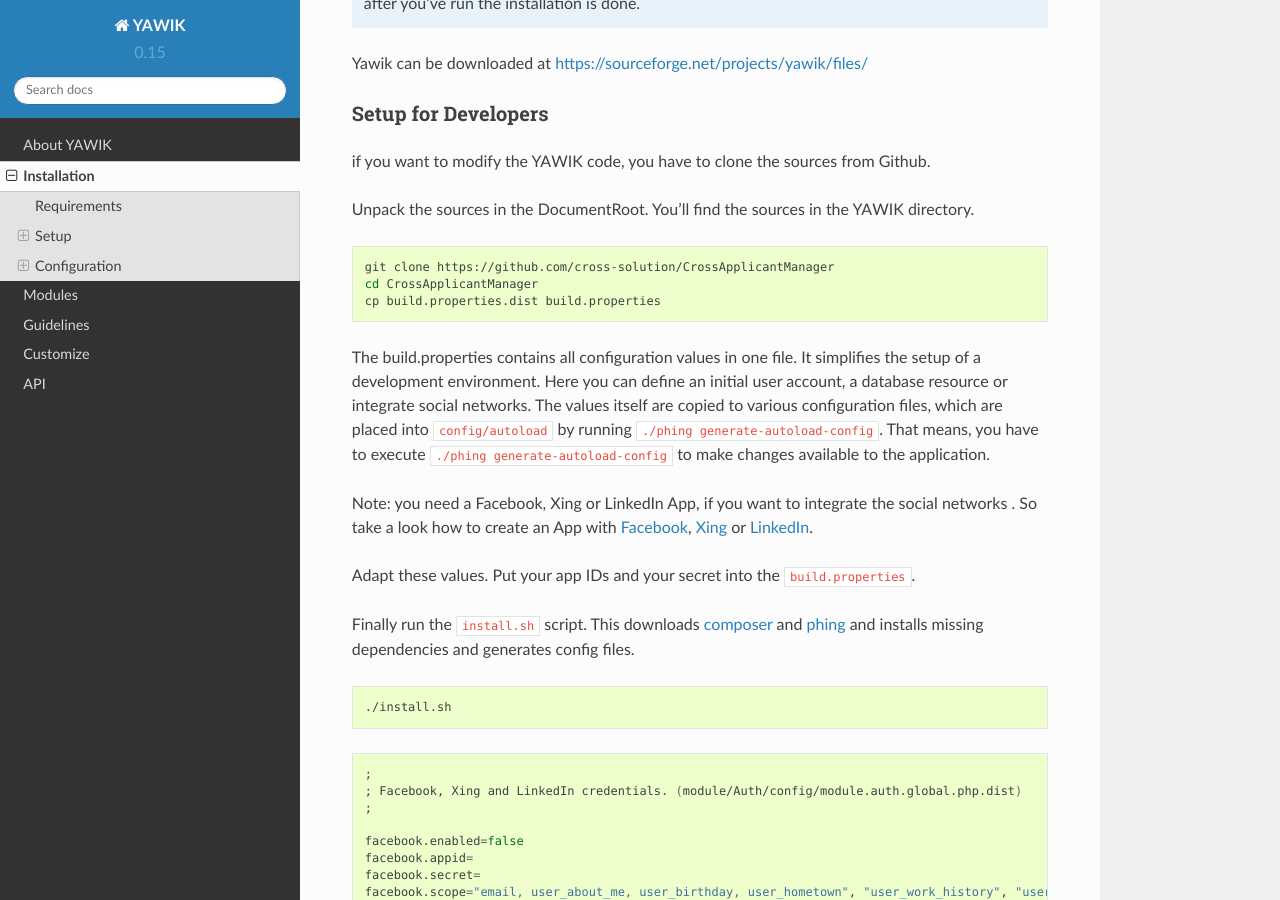
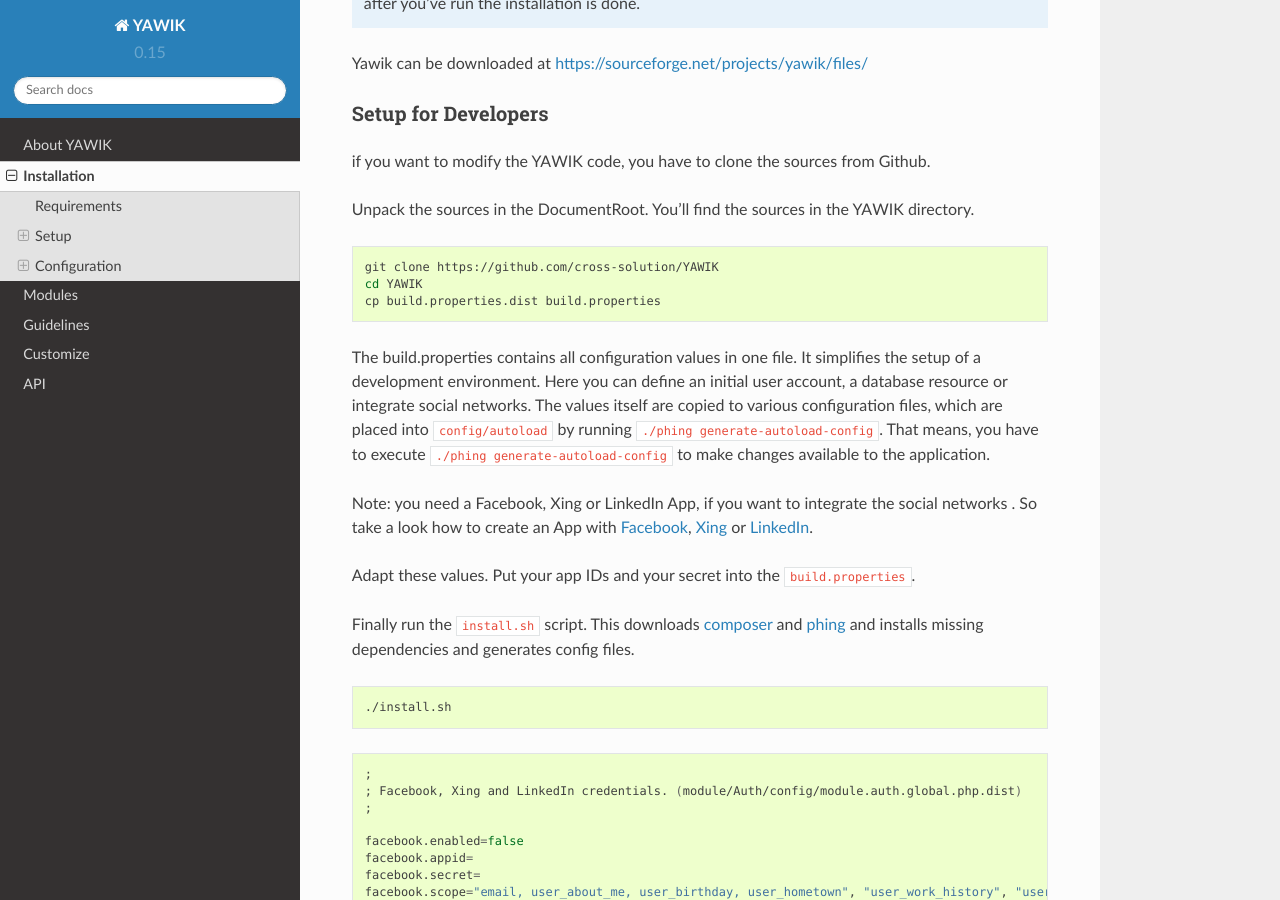
Before and after one commit to cross-solution/YawikDocs, a Sphinx documentation site: the page built from source/installation.rst, in a window 1280 px wide and 900 px high, scrolled down 2191 px. Built offline with Sphinx 7.4.7 and the Read the Docs theme 2.0.0, drawn with Linux system fonts in a browser that asks for light colours; comment, search, counter and statistics services are not loaded.

Commit message:
* renames CrossApplicantManagement into YAWIK

```diff
--- a/source/conf.py
+++ b/source/conf.py
@@ -265,4 +265,4 @@
 
 
 github_base_account = 'cross-solution'
-github_project = 'crossapplicantmanager'
+github_project = 'yawik'
--- a/source/installation.rst
+++ b/source/installation.rst
@@ -120,8 +120,8 @@
 
 .. code-block:: sh
 
-  git clone https://github.com/cross-solution/CrossApplicantManager
-  cd CrossApplicantManager
+  git clone https://github.com/cross-solution/YAWIK
+  cd YAWIK
   cp build.properties.dist build.properties
 
 The build.properties contains all configuration values in one file. It simplifies the
--- a/source/modules.rst
+++ b/source/modules.rst
@@ -10,7 +10,7 @@
 
 Modules can simply be enabled by adding their names to an array in `config/config.php`_.
 
-.. _config/config.php: https://github.com/cross-solution/CrossApplicantManager/blob/master/module/Core/view/partial/notifications.phtml
+.. _config/config.php: https://github.com/cross-solution/YAWIK/blob/master/module/Core/view/partial/notifications.phtml
 
 .. code-block:: php
    :linenos:
--- a/source/modules/core/notifications.rst
+++ b/source/modules/core/notifications.rst
@@ -66,7 +66,7 @@
  - Success
  - Info
 
-.. _core/notifications: https://github.com/cross-solution/CrossApplicantManager/blob/master/module/Core/view/partial/notifications.phtml
+.. _core/notifications: https://github.com/cross-solution/YAWIK/blob/master/module/Core/view/partial/notifications.phtml
 
 Alert View Helper
 ^^^^^^^^^^^^^^^^^
```
Also changed, not shown: source/customize.rst (+7 -7 lines), source/modules/core/index.rst (+12 -12 lines), source/_static/summary_form-form-mode.png (added), 2 other files.
